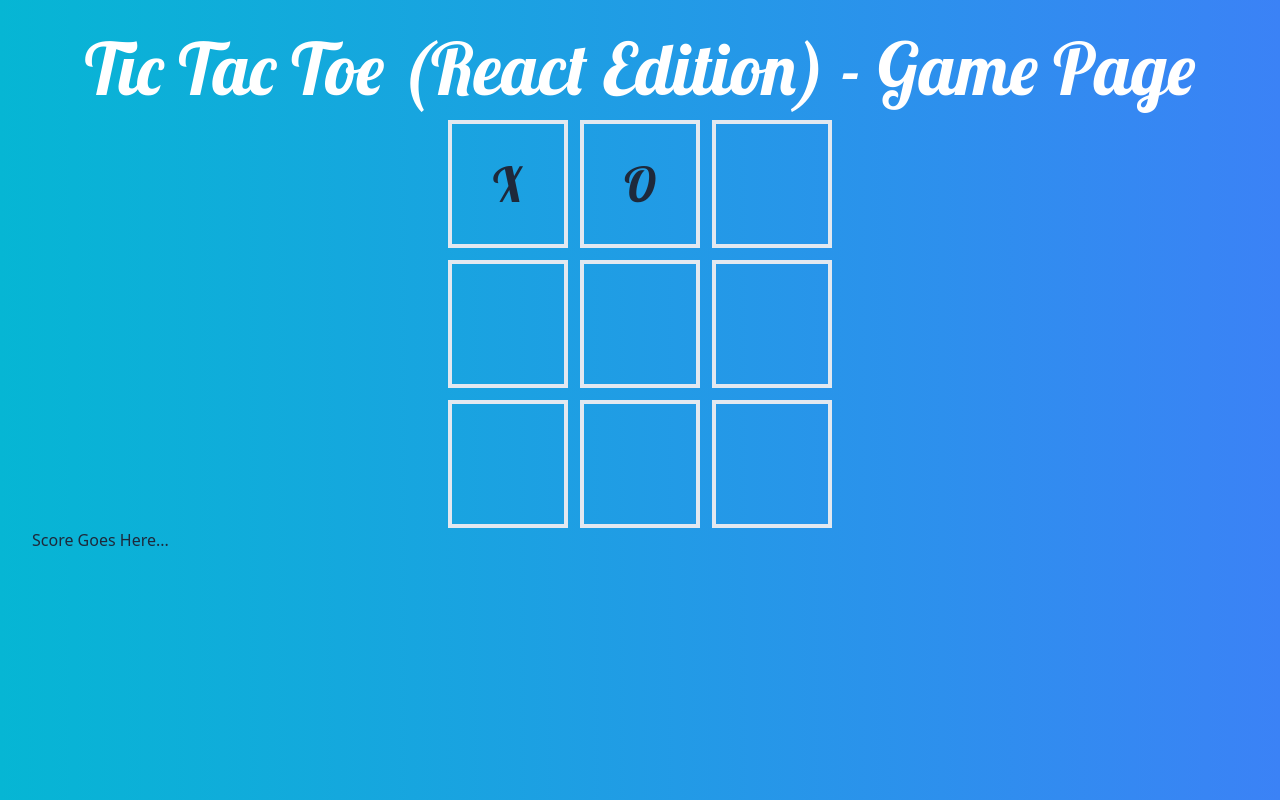
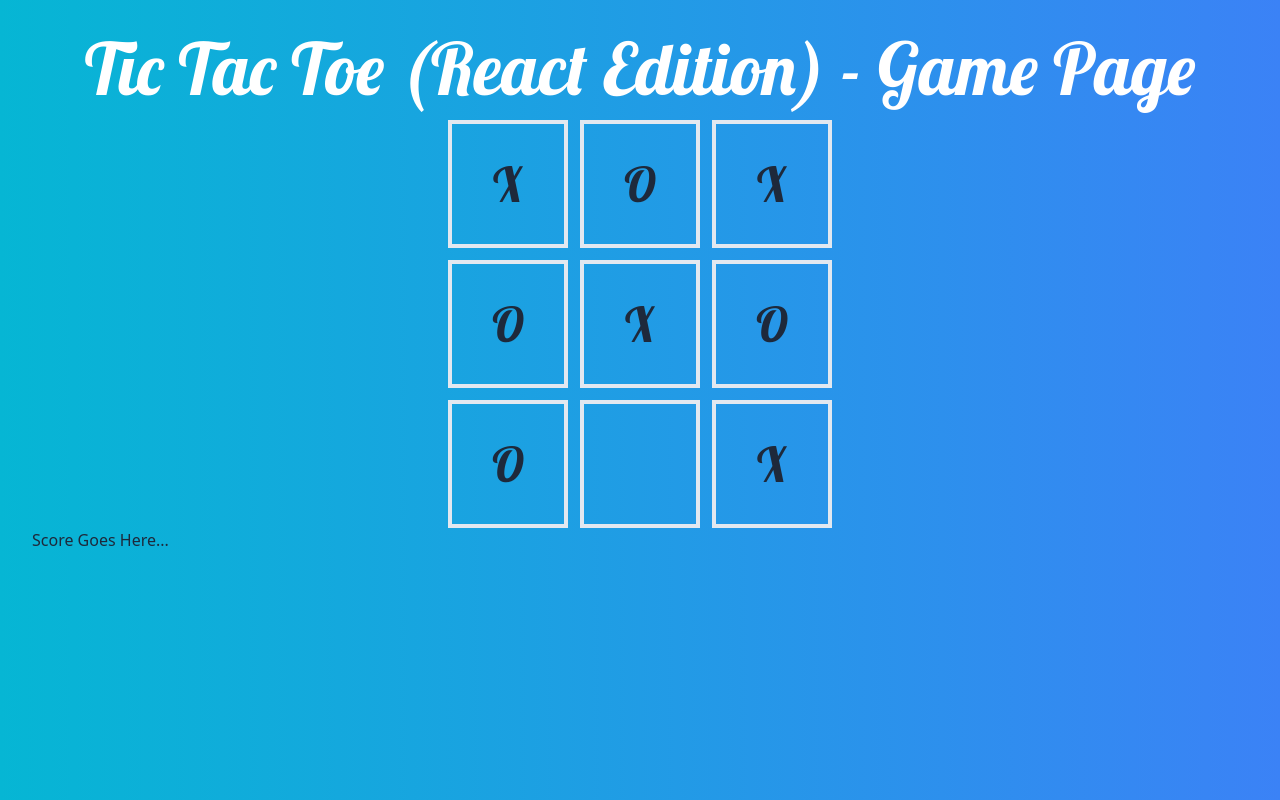
Before and after one commit to tibbdev/react-tictactoe, a React (Vite) app: page / in a window 1280 px wide. Built offline with nearby package versions, Linux system fonts and the light colour scheme.

Commit message:
changed initial state

```diff
--- a/src/Game.tsx
+++ b/src/Game.tsx
@@ -1,8 +1,8 @@
 import { useState } from "react"
 
-const INITIAL_GAME_STATE = ["X","O","",
-                            "","","",
-                            "","",""]
+const INITIAL_GAME_STATE = ["X","O","X",
+                            "O","X","O",
+                            "O","","X"]
 function Game() {
   const [gameState, setGameState] = useState<string[]>(INITIAL_GAME_STATE)
 
```
